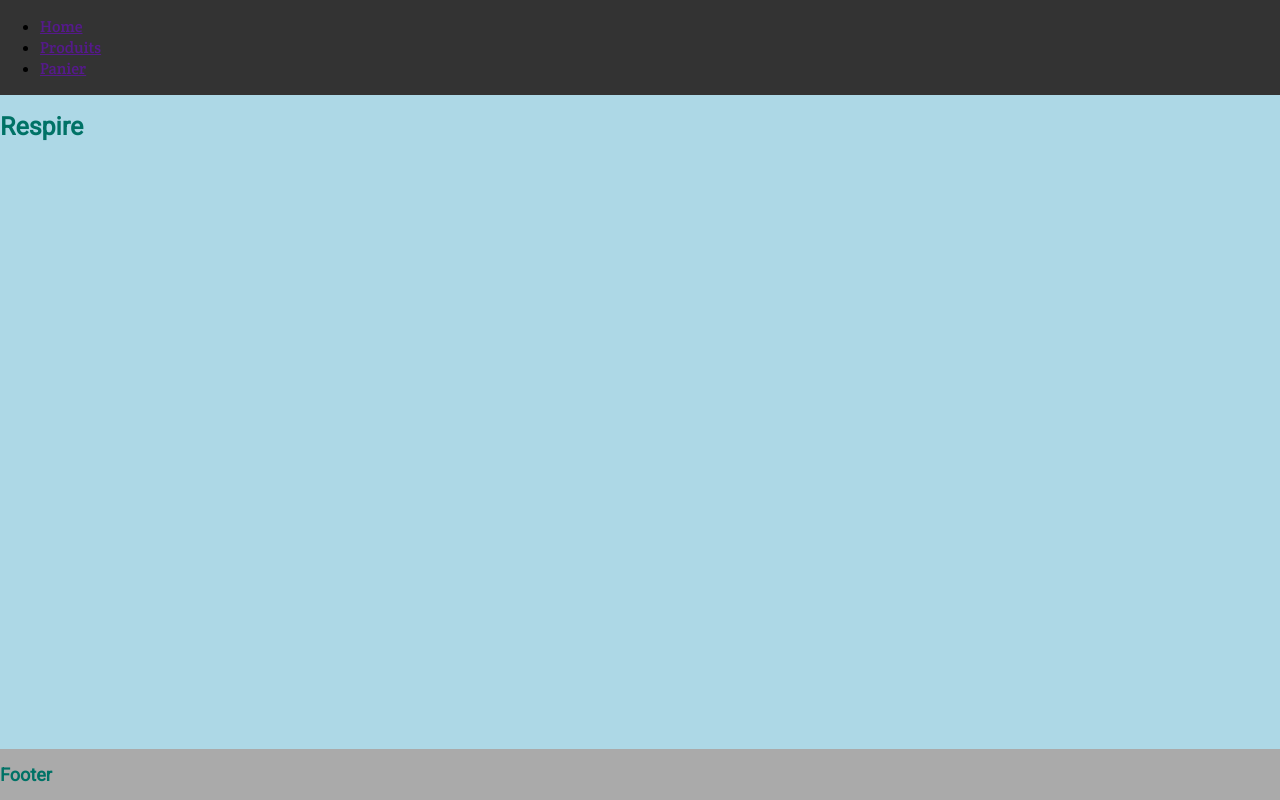
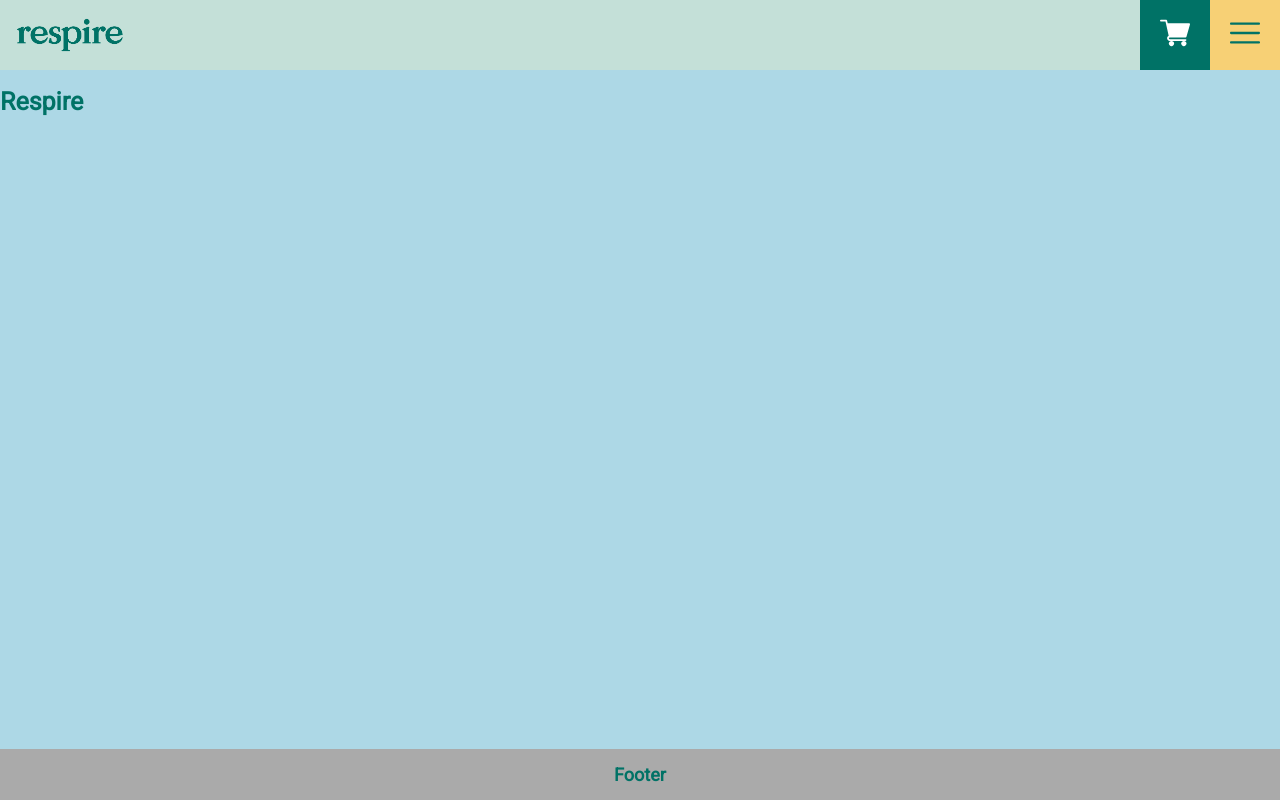
Before and after one commit to RenaudPavie/respire, a plain HTML site: page index.html in a window 1280 px wide. Drawn offline with Linux system fonts and the light colour scheme.

Commit message:
Style du header

```diff
--- a/css/style.css
+++ b/css/style.css
@@ -51,9 +51,64 @@ h3 {
 
 /* STYLE DU HEADER */
 #header {
-    background-color:#333;
+    background-color: var(--c3);
+    position: relative;
+    height: 70px;
 }
-
+#header nav,.navList {
+    height: 100%;
+}
+.navList {
+    margin: 0;
+    padding-left: 0;
+    display: flex;
+    list-style-type: none;
+    justify-content: space-between;
+}
+.navList img {
+    width: 100%;
+    height: 100%;
+    max-height: 60px;
+}
+.navLogo {
+    width: 40%;
+    display: flex;
+    align-items: center;
+}
+.navLogo img {
+    max-width: 150px;
+}
+.navLogo li a {
+    height: 100%;
+    display: flex;
+    align-items: center;
+}
+.navList .navLink {
+    display: flex;
+    justify-content: flex-end;
+    width: 40%;
+}
+.navLink li {
+    width: 50%;
+    max-width: 70px;
+}
+.navLink .panier {
+    background-color: var(--c1);
+    display: flex;
+    justify-content: center;
+    align-items: center;
+}
+.navLink .burger {
+    background-color: var(--c2);
+    display: flex;
+    justify-content: center;
+    align-items: center;
+}
+.navLink .panier img,
+.navLink .burger img {
+    width: 30px;
+    height: 30px;
+}
 /* STYLE DU MAIN CONTENT */
 #mainContent {
     background-color:lightblue;
@@ -62,4 +117,5 @@ h3 {
 /* STYLE DU FOOTER */
 #footer {
     background-color:#AAA;
+    text-align: center;
 }
--- a/index.html
+++ b/index.html
@@ -13,17 +13,31 @@
     <div id="page">
         <div id="header">
             <nav>
-                <ul>
-                    <li>
-                        <!-- Logo Respire + lien # -->
-                        <a href="">Home</a>
-                    </li>
-                    <li>
-                        <a href="">Produits</a>
-                    </li>
-                    <li>
-                        <a href="">Panier</a>
-                    </li>
+                <ul class="navList">
+                    <!-- Logo Respire -->
+                    <div class="navLogo">
+                        <li>
+
+                            <a href="#">
+                                <img src="img/logo_respire.png" alt="Logo Respire">
+                            </a>
+                        </li>
+                    </div>
+
+
+                    <!-- Icone panier + menu burger -->
+                    <div class="navLink">
+                        <li class="panier">
+                            <a href="#">
+                                <img src="img/supermarket.svg" alt="Icone du panier">
+                            </a>
+                        </li>
+                        <li class="burger">
+                            <a href="#">
+                                <img src="img/open-menu_1.svg" alt="Icone menu burger">
+                            </a>
+                        </li>
+                    </div>
                 </ul>
             </nav>
         </div>
```
